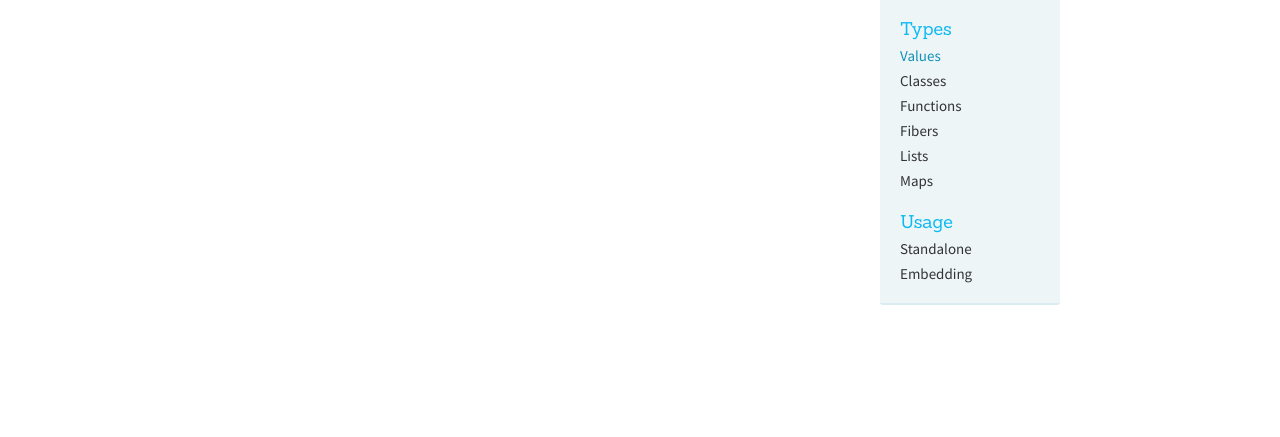
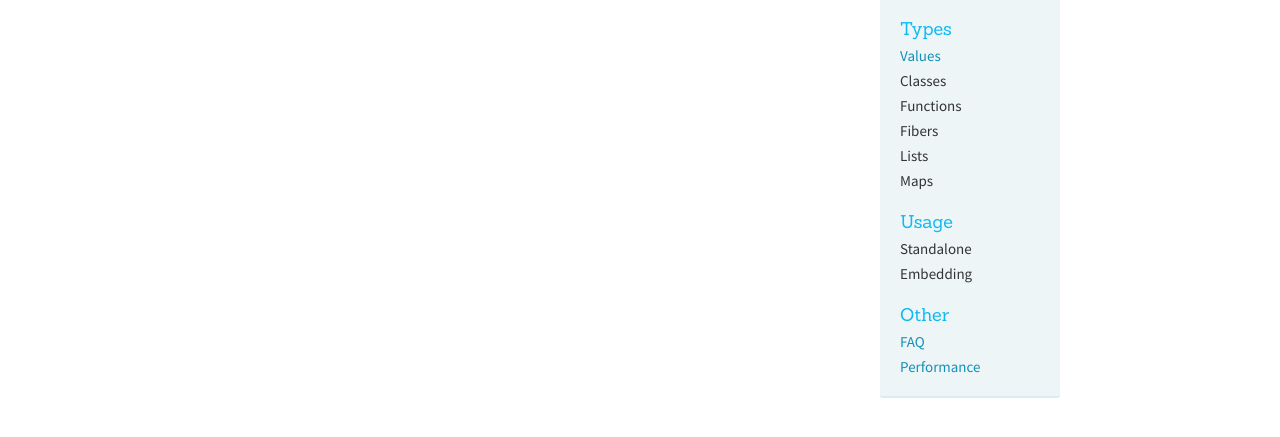
Before and after one commit to wren-lang/wren, a plain HTML site: page doc/site/template.html in a window 1280 px wide. Shown: the part 341-778 px from the top of the page. Drawn offline with Linux system fonts and the light colour scheme.

Commit message:
Start writing performance doc.

```diff
--- a/doc/site/template.html
+++ b/doc/site/template.html
@@ -44,6 +44,11 @@
       <li>Standalone</li>
       <li>Embedding</li>
     </ul>
+    <h2>Other</h2>
+    <ul>
+      <li><a href="faq.html">FAQ</a></li>
+      <li><a href="performance.html">Performance</a></li>
+    </ul>
   </div>
   <div class="content">
 <h1>{title}</h1>
```
Also changed, not shown: 1 other file.
